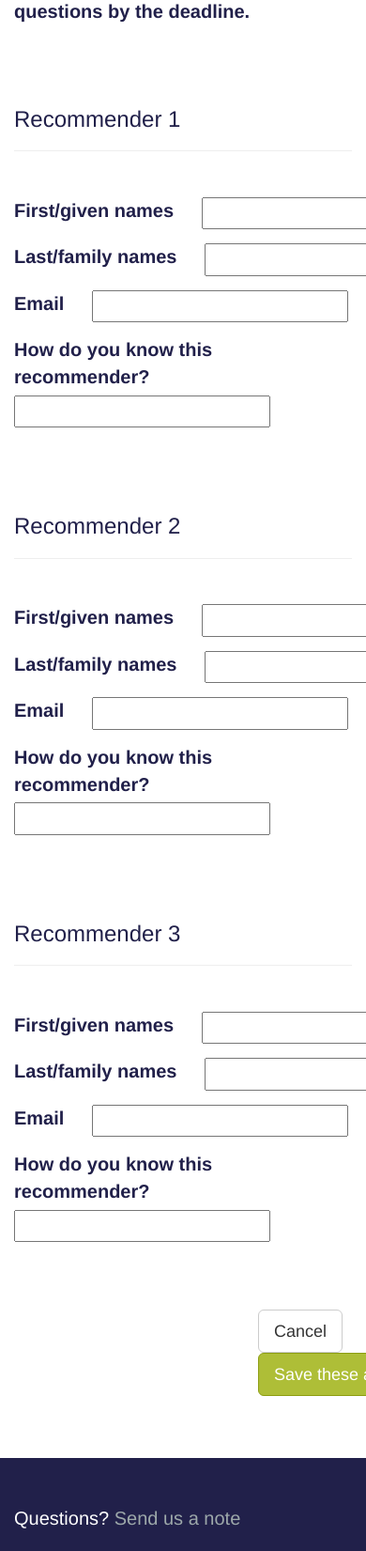
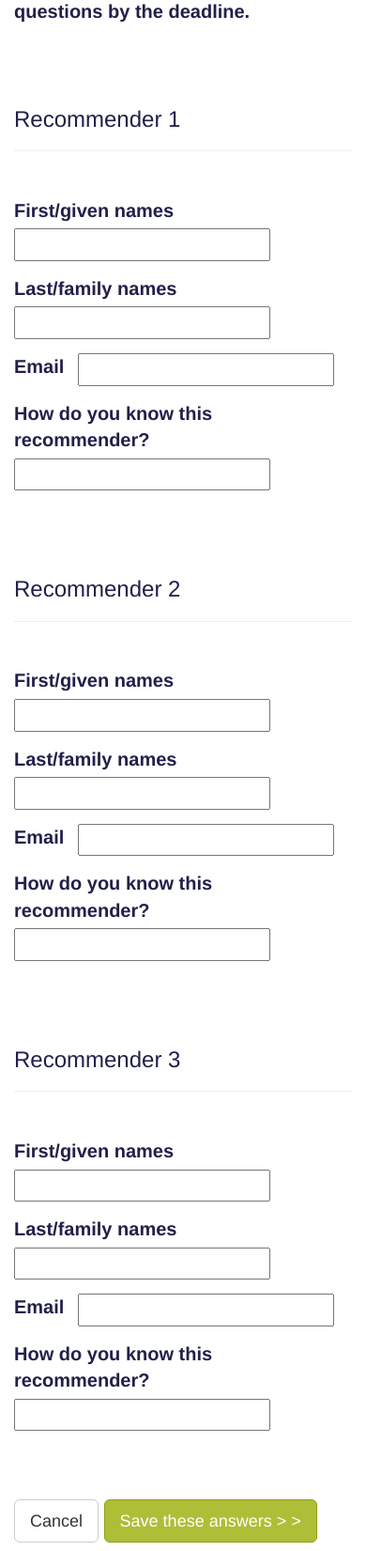
Before and after one commit to aliyarahman/fellowship_application_full, a Django app: template app/templates/app/recommenders.html in a window 390 px wide; the page is wider, and only the part inside the window is pictured. Shown: the part 1706-3357 px from the top of that part at 94% size. Run offline with Django 3.2, Linux system fonts and the light colour scheme; the template is opened without the code that fills it, so the values that code supplies are empty, except form fields; tables that the repository leaves empty hold one stand-in row (values such as "Sample post"); form fields are guessed from the names that the template uses; some libraries are stand-ins or nearby versions.

Commit message:
Updated submission system for recommenders

```diff
--- a/app/templates/app/applicant_index.html
+++ b/app/templates/app/applicant_index.html
@@ -29,7 +29,7 @@
               </div><br>
 
               <div>
-                  <button onClick='location.href="{% url 'shortanswers' %}"' class="btn-block btn btn-lg {% if user.applicant.shortanswers_complete %}btn-success{% else %}btn-default {% endif %}">Short Answers</button>
+                  <button onClick='location.href="{% url 'shortanswers' %}"' class="btn-block btn btn-lg {% if user.applicant.short_answers_complete %}btn-success{% else %}btn-default {% endif %}">Short Answers</button>
               </div><br>
 
               <div>
--- a/app/templates/app/logged_out.html
+++ b/app/templates/app/logged_out.html
@@ -7,8 +7,8 @@
 
 	<div id="loginbox">
 	<br><br>
-		<p>Thanks for visiting.</p>
-		<div><a href="{% url 'index' %}">Return to the application home page</a>.</div>
+		<p>Thanks for visiting.</p><br>
+		<a href="{% url 'index' %}"><button class="btn btn-lg btn-success">Return to the application home page</button></a>
 
 	</div>
 	{% endblock %}
--- a/app/templates/app/recommendation.html
+++ b/app/templates/app/recommendation.html
@@ -11,8 +11,6 @@
 <hr class="form">
 
     <p>Please tell us a bit about {{recommendation.applicant.user.first_name}}.</p>
-
-    <p>Please note that you will need to fill out all of the questions on this form before pressing submit, or your answers may be erased. If you want to save and return to your work as you're writing, we recommend that you write your recommendation in a separate document and paste in your answers below.</p>
 
         <br><br>
 
--- a/app/templates/app/recommenders.html
+++ b/app/templates/app/recommenders.html
@@ -22,29 +22,29 @@
     <hr class="form">
     <br>
         <div class="form-group"><!-- S -->
-          <label class="col-sm-4 control-label pull-left">First/given names</label>
-          <div class="col-xs-4">
+          <label class="col-md-4 control-label pull-left">First/given names</label>
+          <div class="col-md-4">
           {% render_field form.rec1firstname class+="form-control" %}
           </div>
         </div><!-- E -->
 
         <div class="form-group"><!-- S -->
-          <label class="col-sm-4 control-label pull-left">Last/family names</label>
-          <div class="col-xs-4">
+          <label class="col-md-4 control-label pull-left">Last/family names</label>
+          <div class="col-md-4">
           {% render_field form.rec1lastname class+="form-control" %}
           </div>
         </div><!-- E -->
 
         <div class="form-group"><!-- S -->
-          <label class="col-sm-4 control-label pull-left">Email</label>
-          <div class="col-xs-4">
+          <label class="col-md-4 control-label pull-left">Email</label>
+          <div class="col-md-4">
           {% render_field form.rec1email class+="form-control" %}
           </div>
         </div><!-- E -->
 
         <div class="form-group"><!-- S -->
-          <label class="col-sm-4 control-label pull-left">How do you know this recommender?</label>
-          <div class="col-xs-4">
+          <label class="col-md-4 control-label pull-left">How do you know this recommender?</label>
+          <div class="col-md-4">
           {% render_field form.rec1relationship class+="form-control" %}
           </div>
         </div><!-- E -->
@@ -55,29 +55,29 @@
     <hr class="form">
     <br>
         <div class="form-group"><!-- S -->
-          <label class="col-sm-4 control-label pull-left">First/given names</label>
-          <div class="col-xs-4">
+          <label class="col-md-4 control-label pull-left">First/given names</label>
+          <div class="col-md-4">
           {% render_field form.rec2firstname class+="form-control" %}
           </div>
         </div><!-- E -->
 
         <div class="form-group"><!-- S -->
-          <label class="col-sm-4 control-label pull-left">Last/family names</label>
-          <div class="col-xs-4">
+          <label class="col-md-4 control-label pull-left">Last/family names</label>
+          <div class="col-md-4">
           {% render_field form.rec2lastname class+="form-control" %}
           </div>
         </div><!-- E -->
 
         <div class="form-group"><!-- S -->
-          <label class="col-sm-4 control-label pull-left">Email</label>
-          <div class="col-xs-4">
+          <label class="col-md-4 control-label pull-left">Email</label>
+          <div class="col-md-4">
           {% render_field form.rec2email class+="form-control" %}
           </div>
         </div><!-- E -->
 
         <div class="form-group"><!-- S -->
-          <label class="col-sm-4 control-label pull-left">How do you know this recommender?</label>
-          <div class="col-xs-4">
+          <label class="col-md-4 control-label pull-left">How do you know this recommender?</label>
+          <div class="col-md-4">
           {% render_field form.rec2relationship class+="form-control" %}
           </div>
         </div><!-- E -->
@@ -89,29 +89,29 @@
     <hr class="form">
     <br>
         <div class="form-group"><!-- S -->
-          <label class="col-sm-4 control-label pull-left">First/given names</label>
-          <div class="col-xs-4">
+          <label class="col-md-4 control-label pull-left">First/given names</label>
+          <div class="col-md-4">
           {% render_field form.rec3firstname class+="form-control" %}
           </div>
         </div><!-- E -->
 
         <div class="form-group"><!-- S -->
-          <label class="col-sm-4 control-label pull-left">Last/family names</label>
-          <div class="col-xs-4">
+          <label class="col-md-4 control-label pull-left">Last/family names</label>
+          <div class="col-md-4">
           {% render_field form.rec3lastname class+="form-control" %}
           </div>
         </div><!-- E -->
 
         <div class="form-group"><!-- S -->
-          <label class="col-sm-4 control-label pull-left">Email</label>
-          <div class="col-xs-4">
+          <label class="col-md-4 control-label pull-left">Email</label>
+          <div class="col-md-4">
           {% render_field form.rec3email class+="form-control" %}
           </div>
         </div><!-- E -->
 
         <div class="form-group"><!-- S -->
-          <label class="col-sm-4 control-label pull-left">How do you know this recommender?</label>
-          <div class="col-xs-4">
+          <label class="col-md-4 control-label pull-left">How do you know this recommender?</label>
+          <div class="col-md-4">
           {% render_field form.rec3relationship class+="form-control" %}
           </div>
         </div><!-- E -->
@@ -119,7 +119,7 @@
 
         <div class="form-group"><!-- S XXX-->
             <br><br>
-          <div class="col-xs-4 col-xs-offset-8">
+          <div class="col-md-6 col-md-offset-6">
             <div onClick='location.href="{% url 'index' %}"' class="btn btn-lg btn-default">
           Cancel
         </div>
--- a/app/templates/app/shortanswers.html
+++ b/app/templates/app/shortanswers.html
@@ -55,7 +55,7 @@
         <div class="form-group"><!-- S -->
           <div class="col-sm-10 left">5. Who is/was a real person who taught you about justice, and what specific things did you learn from them? What have you done to put what you learned from them into action?</div><br><br><br>
           <div class="col-xs-10">
-          {% render_field form.shortanswer4 class+="form-control" %}
+          {% render_field form.shortanswer5 class+="form-control" %}
           </div>
         </div><!-- E -->
 
@@ -64,7 +64,7 @@
         <div class="form-group"><!-- S -->
           <div class="col-sm-10 left">6. If accepted as a Fellow, who is someone you will ask to mentor you, and why? (This can be someone in your personal, work, or community life - but it should be a person you might actually ask. </div><br><br><br>
           <div class="col-xs-10">
-          {% render_field form.shortanswer2 class+="form-control" %}
+          {% render_field form.shortanswer6 class+="form-control" %}
           </div>
         </div><!-- E -->
 
--- a/app/templates/app/tech.html
+++ b/app/templates/app/tech.html
@@ -159,7 +159,7 @@
         <div class="form-group"><!-- S -->
           <label class="col-sm-6 control-label left">Using a Linux computer</label>
           <div class="col-xs-2">
-          {% render_field form.tech3c class+="form-control" %}
+          {% render_field form.tech3s class+="form-control" %}
           </div>
         </div><!-- E -->
 
--- a/app/urls.py
+++ b/app/urls.py
@@ -22,6 +22,7 @@ urlpatterns = patterns('',
     url(r'^my_recommenders/$', views.my_recommenders, name='my_recommenders'),
     url(r'^rec_index/$', views.rec_index, name='rec_index'),
     url(r'^recommend/(?P<recommendation_id>\d+)/$', views.recommend, name='recommend'),
+    url(r'^submit_recommendation/(?P<recommendation_id>\d+)/$', views.submit_recommendation, name='submit_recommendation'),
     url(r'^eval_index/$', views.eval_index, name='eval_index'),
     url(r'^evaluate/(?P<evaluation_id>\d+)/$', views.evaluate, name='evaluate'),
     url(r'^staff_index_applicants/$', views.staff_index_applicants, name='staff_index_applicants'),
```
Also changed, not shown: app/forms.py (+11 -10 lines), app/models.py (+24 -2 lines), app/templates/app/profile.html (+10 -0 lines), app/templates/app/rec_index.html (+42 -20 lines), app/templates/app/submit_recommendation.html (added, +36 -0 lines), app/views.py (+51 -8 lines).
